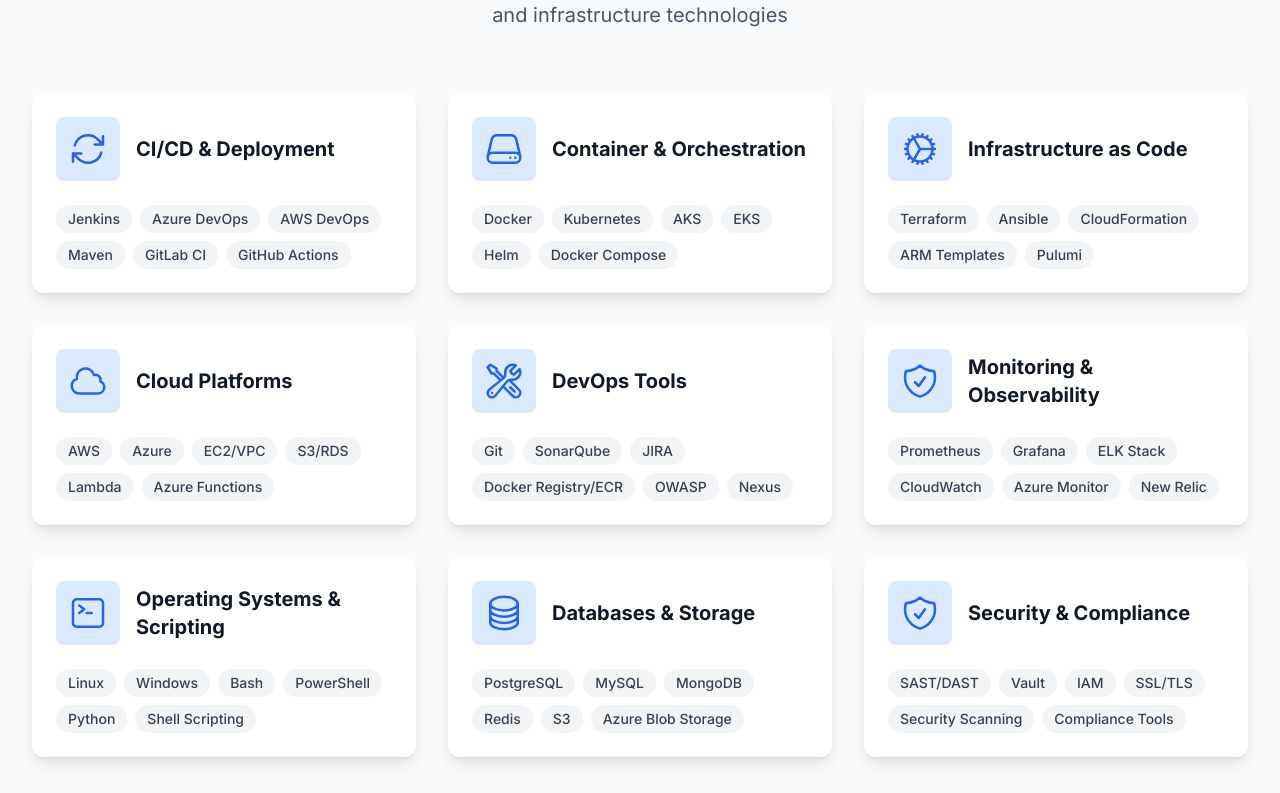
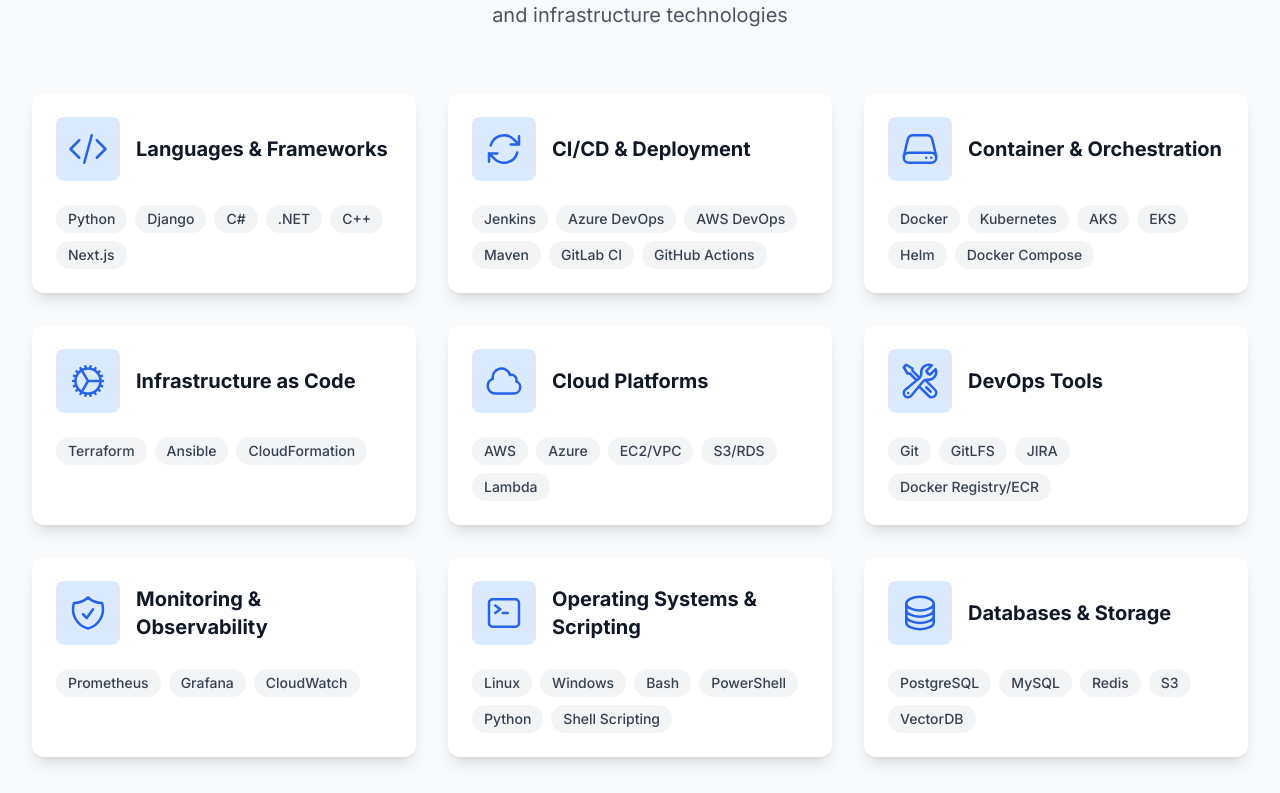
Before and after one commit to subbukp/portfolio, a Next.js app: page / in a window 1280 px wide. Shown: the part 1767-2560 px from the top of the page. Built offline with nearby package versions, Linux system fonts and the light colour scheme.

Commit message:
Add Languages & Frameworks section to skills
- Added new skill category for programming languages and frameworks
- Included Python, Django, C#, .NET, C++, and Next.js
- Reordered categories to show languages first

```diff
--- a/components/sections/Skills.tsx
+++ b/components/sections/Skills.tsx
@@ -18,6 +18,11 @@
 const Skills = () => {
   const skillCategories = [
     {
+      name: 'Languages & Frameworks',
+      skills: ['Python', 'Django', 'C#', '.NET', 'C++', "Next.js"],
+      icon: <CodeBracketIcon className="w-10 h-10 text-blue-600 dark:text-blue-400" />,
+    },
+    {
       name: 'CI/CD & Deployment',
       skills: ['Jenkins', 'Azure DevOps', 'AWS DevOps', 'Maven', 'GitLab CI', 'GitHub Actions'],
       icon: <ArrowPathIcon className="w-10 h-10 text-blue-600 dark:text-blue-400" />,
@@ -29,22 +34,22 @@
     },
     {
       name: 'Infrastructure as Code',
-      skills: ['Terraform', 'Ansible', 'CloudFormation', 'ARM Templates', 'Pulumi'],
+      skills: ['Terraform', 'Ansible', 'CloudFormation'],
       icon: <CogIcon className="w-10 h-10 text-blue-600 dark:text-blue-400" />,
     },
     {
       name: 'Cloud Platforms',
-      skills: ['AWS', 'Azure', 'EC2/VPC', 'S3/RDS', 'Lambda', 'Azure Functions'],
+      skills: ['AWS', 'Azure', 'EC2/VPC', 'S3/RDS', 'Lambda'],
       icon: <CloudIcon className="w-10 h-10 text-blue-600 dark:text-blue-400" />,
     },
     {
       name: 'DevOps Tools',
-      skills: ['Git', 'SonarQube', 'JIRA', 'Docker Registry/ECR', 'OWASP', 'Nexus'],
+      skills: ['Git', 'GitLFS', 'JIRA', 'Docker Registry/ECR'],
       icon: <WrenchScrewdriverIcon className="w-10 h-10 text-blue-600 dark:text-blue-400" />,
     },
     {
       name: 'Monitoring & Observability',
-      skills: ['Prometheus', 'Grafana', 'ELK Stack', 'CloudWatch', 'Azure Monitor', 'New Relic'],
+      skills: ['Prometheus', 'Grafana', 'CloudWatch'],
       icon: <ShieldCheckIcon className="w-10 h-10 text-blue-600 dark:text-blue-400" />,
     },
     {
@@ -54,14 +59,10 @@
     },
     {
       name: 'Databases & Storage',
-      skills: ['PostgreSQL', 'MySQL', 'MongoDB', 'Redis', 'S3', 'Azure Blob Storage'],
+      skills: ['PostgreSQL', 'MySQL', 'Redis', 'S3', 'VectorDB'],
       icon: <CircleStackIcon className="w-10 h-10 text-blue-600 dark:text-blue-400" />,
     },
-    {
-      name: 'Security & Compliance',
-      skills: ['SAST/DAST', 'Vault', 'IAM', 'SSL/TLS', 'Security Scanning', 'Compliance Tools'],
-      icon: <ShieldCheckIcon className="w-10 h-10 text-blue-600 dark:text-blue-400" />,
-    },
+
   ];
 
   return (
```
